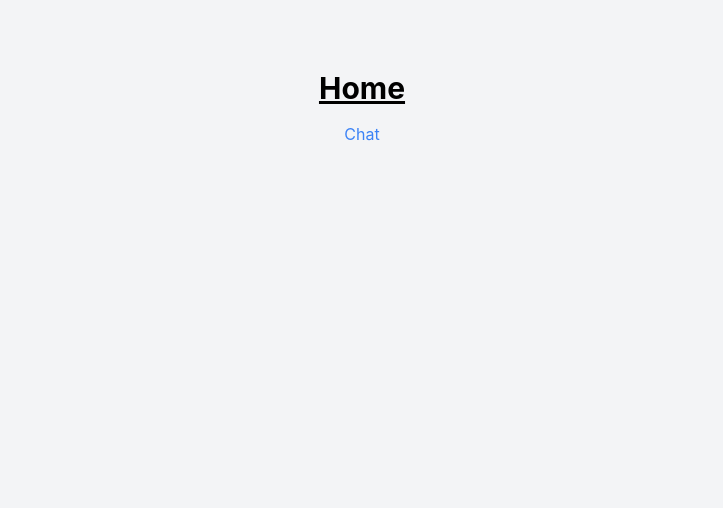
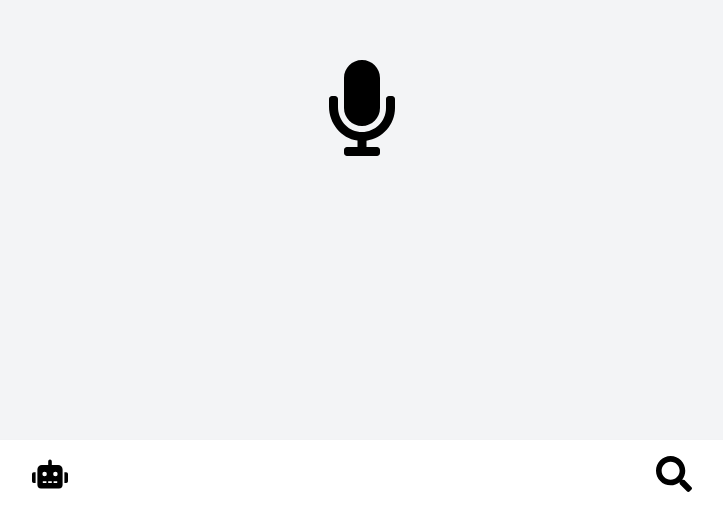
Before and after one commit to KrishnaVaibhav/Talk-TO-Me, a React (Create React App) app in the folder talk-to-me/: page / in a window 1280 px wide. Shown: the part 292-800 px from the top of the page, without its empty margins (278-1001 px from the left). Built offline with nearby package versions, Linux system fonts and the light colour scheme.

Commit message:
added home and caht page and context

```diff
--- a/talk-to-me/package.json
+++ b/talk-to-me/package.json
@@ -7,6 +7,7 @@
     "cra-template": "1.2.0",
     "react": "^19.0.0",
     "react-dom": "^19.0.0",
+    "react-icons": "^5.4.0",
     "react-router-dom": "^7.1.3",
     "react-scripts": "5.0.1"
   },
--- a/talk-to-me/src/App.js
+++ b/talk-to-me/src/App.js
@@ -4,16 +4,19 @@ import React from "react";
 import { HashRouter as Router, Route, Routes } from "react-router-dom";
 import Home from "./pages/Home/home";
 import P404 from "./pages/p404/p404";
+import { ChatProvider } from "./context/chatContext";
 
 function App() {
   return (
     <div className="App">
+      <ChatProvider>
         <Router>
           <Routes>
             <Route path="/" element={<Home />} />
             <Route path="*" element={<P404 />} />
           </Routes>
         </Router>
+      </ChatProvider>
     </div>
   );
 }
--- /dev/null
+++ b/talk-to-me/src/components/bottomNav.jsx
@@ -0,0 +1,24 @@
+import React, { useContext } from "react";
+import { Link } from "react-router-dom";
+import { FaSearch, FaRobot } from "react-icons/fa";
+import { ChatContext } from "../context/chatContext";
+
+const BottomNav = () => {
+  const { handleChatClick } = useContext(ChatContext);
+
+  return (
+    <div className="fixed bottom-0 left-0 right-0 flex justify-between bg-white p-4 shadow-lg">
+      <button
+        onClick={handleChatClick}
+        className="w-1/2 text-4xl flex justify-center"
+      >
+        <FaRobot />
+      </button>
+      <Link to="/search" className="w-1/2 text-4xl flex justify-center">
+        <FaSearch />
+      </Link>
+    </div>
+  );
+};
+
+export default BottomNav;
--- /dev/null
+++ b/talk-to-me/src/components/chat.jsx
@@ -0,0 +1,46 @@
+import React from "react";
+
+const Chat = () => {
+  return (
+    <div className="fixed bottom-0 left-0 right-0 flex flex-col h-screen bg-gray-100 pb-14 pt-10">
+      <div className="flex flex-col flex-grow p-4 overflow-auto">
+        <div className="flex flex-col flex-grow overflow-auto">
+          <div className="flex w-full mt-2 space-x-3 max-w-xs">
+            <div className="flex-shrink-0 h-10 w-10 rounded-full bg-gray-300"></div>
+            <div>
+              <div className="bg-gray-300 p-3 rounded-r-lg rounded-bl-lg">
+                <p className="text-sm">Hello! How can I help you today?</p>
+              </div>
+              <span className="text-xs text-gray-500 leading-none">
+                2 min ago
+              </span>
+            </div>
+          </div>
+          <div className="flex w-full mt-2 space-x-3 max-w-xs ml-auto justify-end">
+            <div>
+              <div className="bg-blue-600 text-white p-3 rounded-l-lg rounded-br-lg">
+                <p className="text-sm">I need some assistance with my order.</p>
+              </div>
+              <span className="text-xs text-gray-500 leading-none">
+                1 min ago
+              </span>
+            </div>
+            <div className="flex-shrink-0 h-10 w-10 rounded-full bg-gray-300"></div>
+          </div>
+        </div>
+      </div>
+      <div className="bg-white p-4 flex">
+        <input
+          className="flex-grow h-10 px-4 rounded border border-gray-300 focus:outline-none focus:ring-2 focus:ring-blue-600"
+          type="text"
+          placeholder="Type your message..."
+        />
+        <button className="ml-4 bg-blue-600 text-white px-4 py-2 rounded">
+          Send
+        </button>
+      </div>
+    </div>
+  );
+};
+
+export default Chat;
--- /dev/null
+++ b/talk-to-me/src/context/chatContext.js
@@ -0,0 +1,17 @@
+import React, { createContext, useState } from "react";
+
+export const ChatContext = createContext();
+
+export const ChatProvider = ({ children }) => {
+  const [chatClicked, setChatClicked] = useState(false);
+
+  const handleChatClick = () => {
+    setChatClicked((prevState) => !prevState);
+  };
+
+  return (
+    <ChatContext.Provider value={{ chatClicked, handleChatClick }}>
+      {children}
+    </ChatContext.Provider>
+  );
+};
--- a/talk-to-me/src/pages/Home/home.jsx
+++ b/talk-to-me/src/pages/Home/home.jsx
@@ -1,13 +1,25 @@
-import React from "react";
-import { Link } from "react-router-dom";
+import React, { useContext } from "react";
+import { FaMicrophone } from "react-icons/fa";
+import BottomNav from "../../components/bottomNav";
+import { ChatContext } from "../../context/chatContext";
+import Chat from "../../components/chat";
 
 const Home = () => {
+  const { chatClicked } = useContext(ChatContext);
+
   return (
-    <div className="flex flex-col items-center justify-center min-h-screen bg-gray-100">
-      <p className="text-3xl font-bold underline mb-4">Home</p>
-      <Link to="/chat" className="text-blue-500 hover:underline">
-        Chat
-      </Link>
+    <div className="flex flex-col h-screen">
+      <div className="flex-grow flex items-center justify-center bg-gray-100">
+        {!chatClicked && <FaMicrophone className="text-8xl" />}
+        {chatClicked && (
+          <div className="">
+            <Chat />
+          </div>
+        )}
+      </div>
+      <div className="">
+        <BottomNav />
+      </div>
     </div>
   );
 };
```
Also changed, not shown: 1 other file (tests, documents, lock files or other folders). Lines whose indentation alone changed are shown as unchanged.
